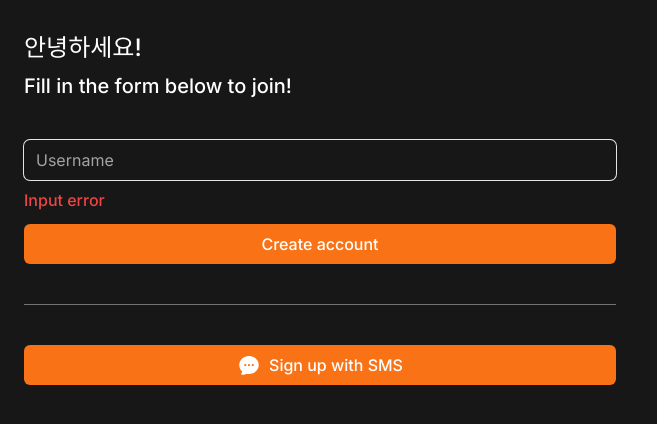
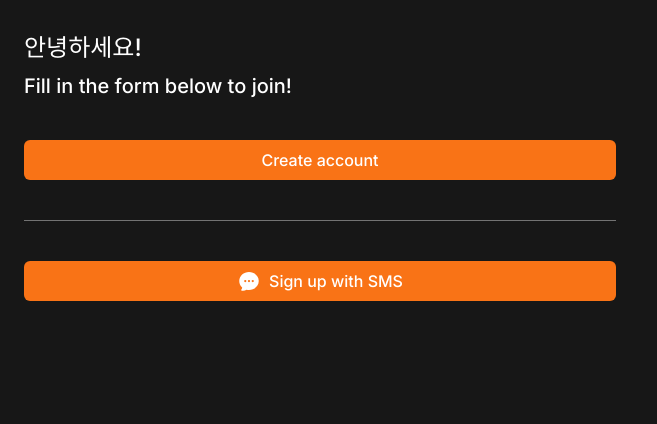
Before and after one commit to joy-jeon/carrot-market-reloaded, a Next.js app: page /create-account in a window 1280 px wide. Shown: the top 424 px of the page, without its empty margins (0-657 px from the left). Built offline with nearby package versions, Linux system fonts and the light colour scheme.

Commit message:
component 폴더로 이동

```diff
--- /dev/null
+++ b/app/components/form-input.tsx
@@ -0,0 +1,13 @@
+export default function FormInput() {
+  return (
+    <div className="flex flex-col gap-2">
+      <input
+        className="bg-transparent rounded-md w-full h-10 focus:outline-none ring-1 focus:ring-2 ring-neutral-200 focus:ring-orange-500 border-none placeholder:text-neutral-400"
+        type="text"
+        placeholder="Username"
+        required
+      />
+      <span className="text-red-500 font-medium">Input error</span>
+    </div>
+  );
+}
--- a/app/create-account/page.tsx
+++ b/app/create-account/page.tsx
@@ -9,15 +9,6 @@ export default function CreateAccount() {
         <h2 className="text-xl">Fill in the form below to join!</h2>
       </div>
       <form className="flex flex-col gap-3">
-        <div className="flex flex-col gap-2">
-          <input
-            className="bg-transparent rounded-md w-full h-10 focus:outline-none ring-1 focus:ring-2 ring-neutral-200 focus:ring-orange-500 border-none placeholder:text-neutral-400"
-            type="text"
-            placeholder="Username"
-            required
-          />
-          <span className="text-red-500 font-medium">Input error</span>
-        </div>
         <button className="primary-btn h-10">Create account</button>
       </form>
       <div className="w-full h-px bg-neutral-500" />
```
